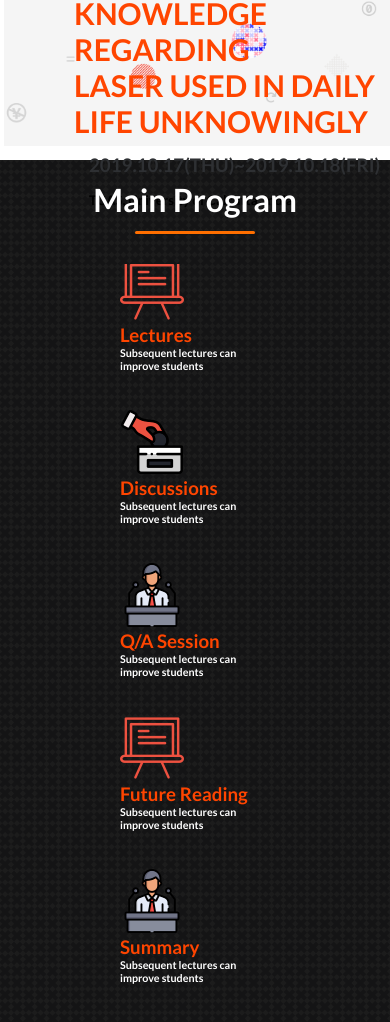
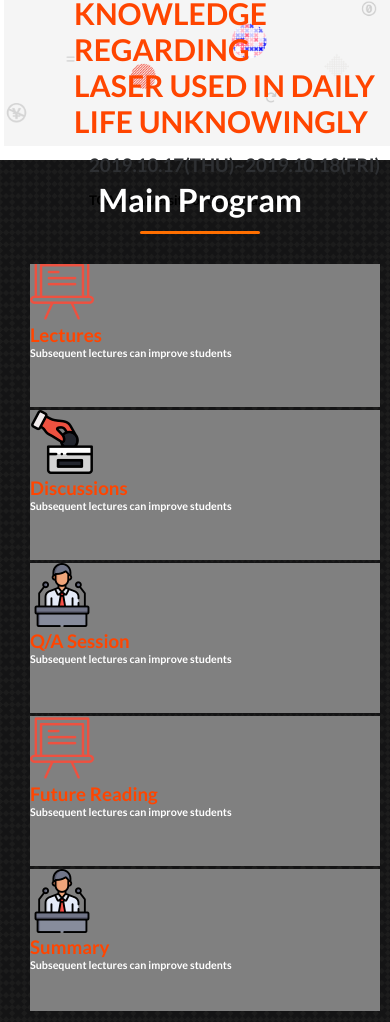
Before and after one commit to chuaindia/capstone_project, a plain HTML site: page index.html in a window 390 px wide. Shown: the part 700-1722 px from the top of the page. Drawn offline with Linux system fonts and the light colour scheme.

Commit message:
Update capstone.css

```diff
--- a/capstone.css
+++ b/capstone.css
@@ -510,6 +510,14 @@ footer {
 
   .program {
     height: 930px;
+    width: 400px;
+    align-content: center;
+  }
+
+  .grid-item1 {
+    height: 150px;
+    width: 350px;
+    background-color: grey;
   }
 
   .logo {
```
